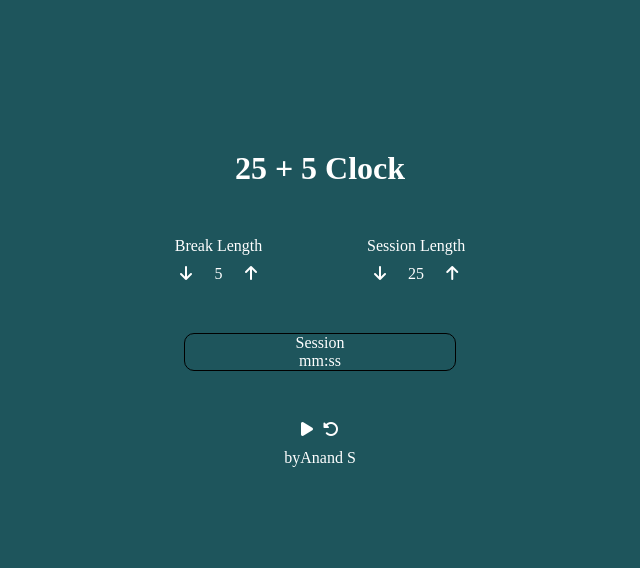
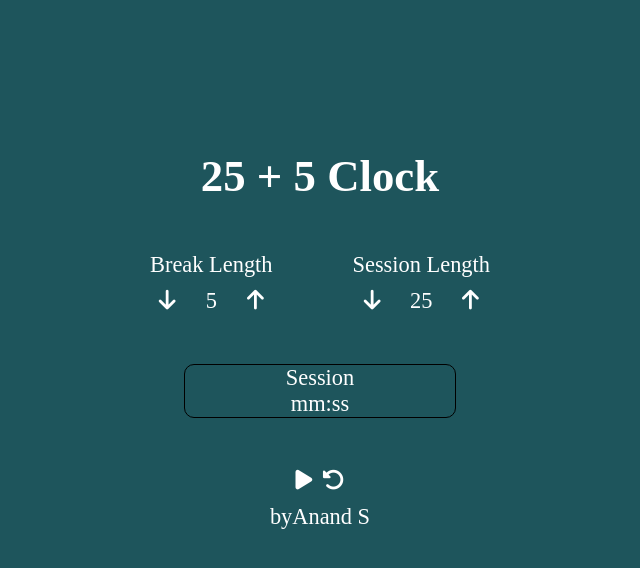
Before and after one commit to GuuStudio/25-5, a React (Vite) app: page / in a window 1280 px wide. Shown: the top 568 px of the page, without its empty margins (320-960 px from the left). Built offline with nearby package versions, Linux system fonts and the light colour scheme.

Commit message:
increased font size

```diff
--- a/src/index.css
+++ b/src/index.css
@@ -1,4 +1,5 @@
 body {
     background-color: #1e555c;
     color: #fff;
+    font-size: 1.4rem;
 }
```
